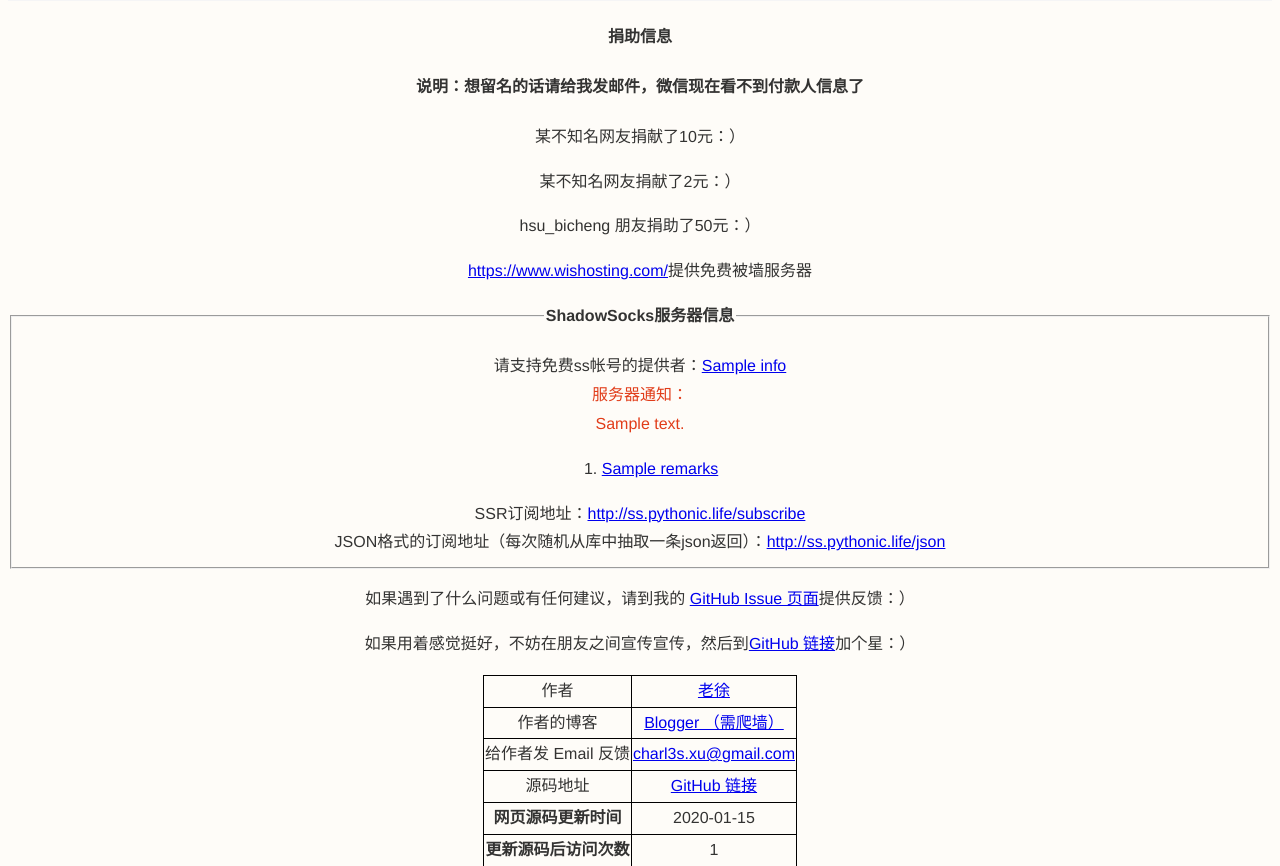
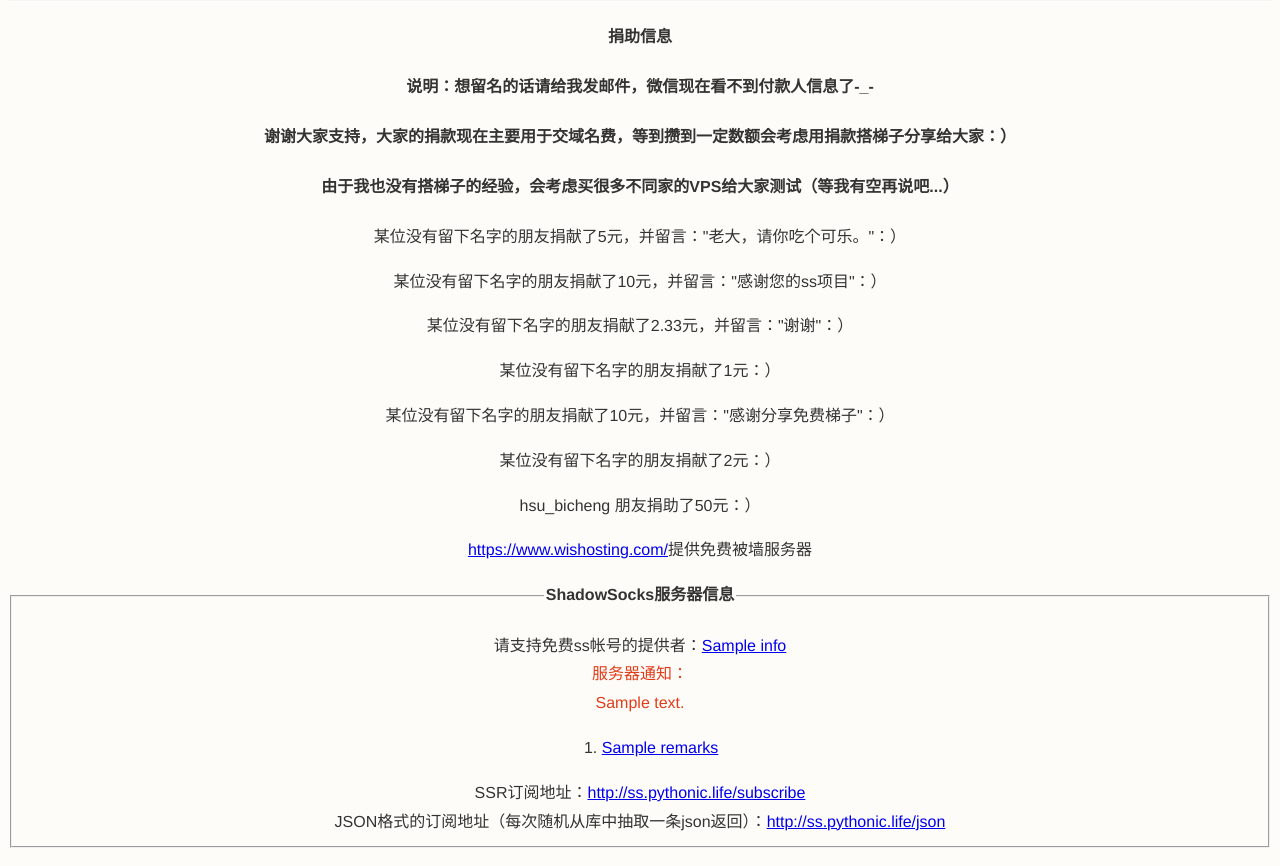
Before and after one commit to the0demiurge/ShadowSocksShare, a Flask app: template app/templates/index.html in a window 1280 px wide. Shown: the part 1002-1868 px from the top of the page. Run offline with Flask 2, Linux system fonts and the light colour scheme; the template is opened without the code that fills it: most values are stand-ins (such as "Sample title", 1, 10 or a date in 2020).

Commit message:
更新了捐助信息：）

```diff
--- a/app/templates/index.html
+++ b/app/templates/index.html
@@ -58,15 +58,29 @@
 
 <div>
   <h4>捐助信息</h4>
-  <h4>说明：想留名的话请给我发邮件，微信现在看不到付款人信息了</h4>
+  <h4>说明：想留名的话请给我发邮件，微信现在看不到付款人信息了-_-</h4>
+  <h4>谢谢大家支持，大家的捐款现在主要用于交域名费，等到攒到一定数额会考虑用捐款搭梯子分享给大家：）</h4>
+  <h4>由于我也没有搭梯子的经验，会考虑买很多不同家的VPS给大家测试（等我有空再说吧...）</h4>
     <p>
-      某不知名网友捐献了10元：）
+      某位没有留下名字的朋友捐献了5元，并留言："老大，请你吃个可乐。"：）
     </p>
     <p>
-      某不知名网友捐献了2元：）
+      某位没有留下名字的朋友捐献了10元，并留言："感谢您的ss项目"：）
     </p>
     <p>
-    hsu_bicheng 朋友捐助了50元：）
+      某位没有留下名字的朋友捐献了2.33元，并留言："谢谢"：）
+    </p>
+    <p>
+      某位没有留下名字的朋友捐献了1元：）
+    </p>
+    <p>
+      某位没有留下名字的朋友捐献了10元，并留言："感谢分享免费梯子"：）
+    </p>
+    <p>
+      某位没有留下名字的朋友捐献了2元：）
+    </p>
+    <p>
+      hsu_bicheng 朋友捐助了50元：）
     </p>
     <p>
       <a href="https://www.wishosting.com/">https://www.wishosting.com/</a>提供免费被墙服务器
```
